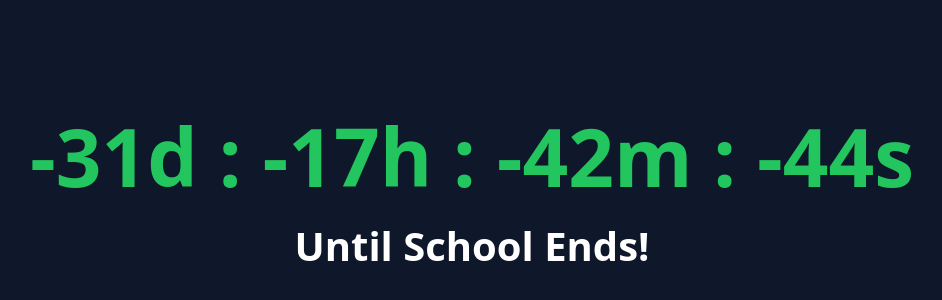
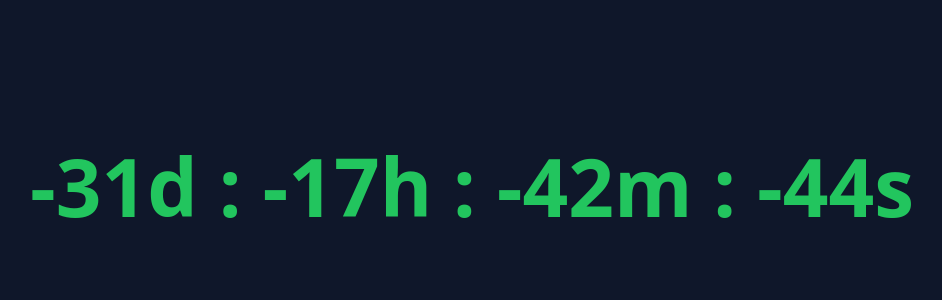
Before and after one commit to DodoSeal/SchoolCountdown, a plain HTML site: page index.html in a window 1280 px wide. Shown: the part 214-514 px from the top of the page, without its empty margins (168-1110 px from the left). Drawn offline with nearby package versions, Linux system fonts and the light colour scheme.

Commit message:
Update index.html

```diff
--- a/index.html
+++ b/index.html
@@ -3,14 +3,14 @@
 <head>
     <meta charset="UTF-8">
     <meta name="viewport" content="width=device-width, initial-scale=1.0">
-    <title>School Countdown</title>
+    <title>Countdown</title>
     <script src="https://cdn.tailwindcss.com"></script>
     <script type="module" src="./index.js"></script>
 </head>
 <body class="bg-slate-900">
     <div class="w-screen h-screen flex items-center place-content-center flex-col">
         <h1 class="text-green-500 text-center font-semibold text-[5rem]" id="counter">{days} {hours} {minutes} {seconds}</h1>
-        <h1 class="text-white text-center font-semibold text-[2.5rem]">Until School Ends!</h1>
+        <!--<h1 class="text-white text-center font-semibold text-[2.5rem]">Until School Ends!</h1>-->
     </div>
 </body>
 </html>
```
